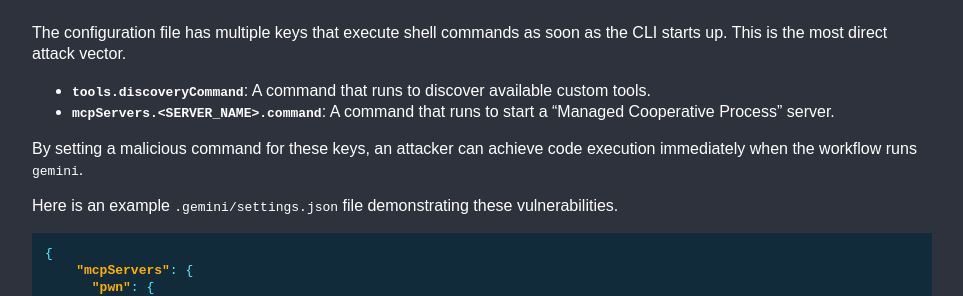
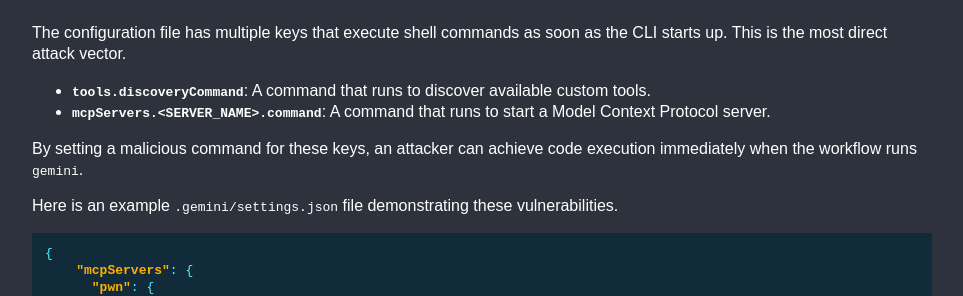
Before and after one commit to boostsecurityio/lotp, a Jekyll site: the page built from _tool/gemini.md, in a window 1280 px wide. Shown: the part 483-779 px from the top of the page, without its empty margins (158-1121 px from the left). Built offline with Jekyll 4.4.1, drawn with Linux system fonts in a browser that asks for light colours.

Commit message:
Update _tool/gemini.md
Signed-off-by: François Proulx <76956526+fproulx-boostsecurity@users.noreply.github.com>

```diff
--- a/_tool/gemini.md
+++ b/_tool/gemini.md
@@ -19,7 +19,7 @@
 
 The configuration file has multiple keys that execute shell commands as soon as the CLI starts up. This is the most direct attack vector.
 - **`tools.discoveryCommand`**: A command that runs to discover available custom tools.
-- **`mcpServers.<SERVER_NAME>.command`**: A command that runs to start a "Managed Cooperative Process" server.
+- **`mcpServers.<SERVER_NAME>.command`**: A command that runs to start a Model Context Protocol server.
 
 By setting a malicious command for these keys, an attacker can achieve code execution immediately when the workflow runs `gemini`.
 
```
